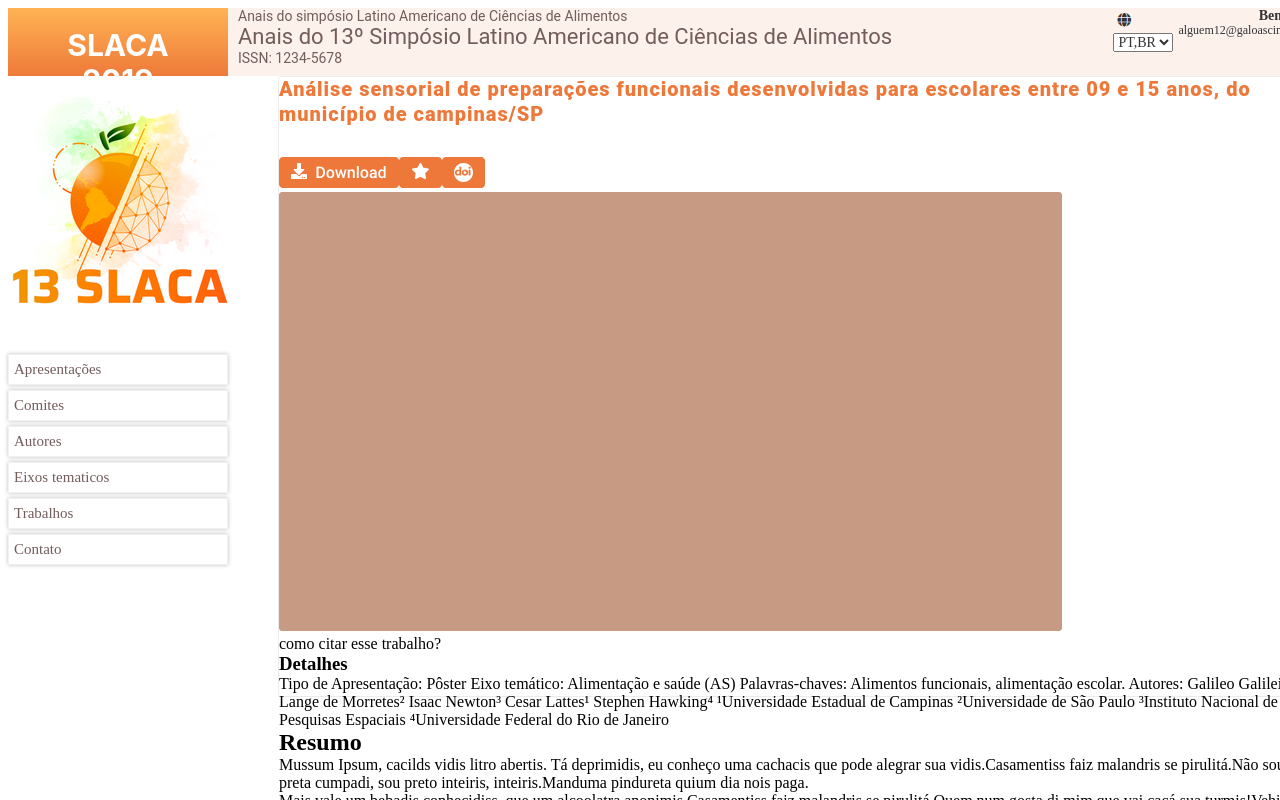
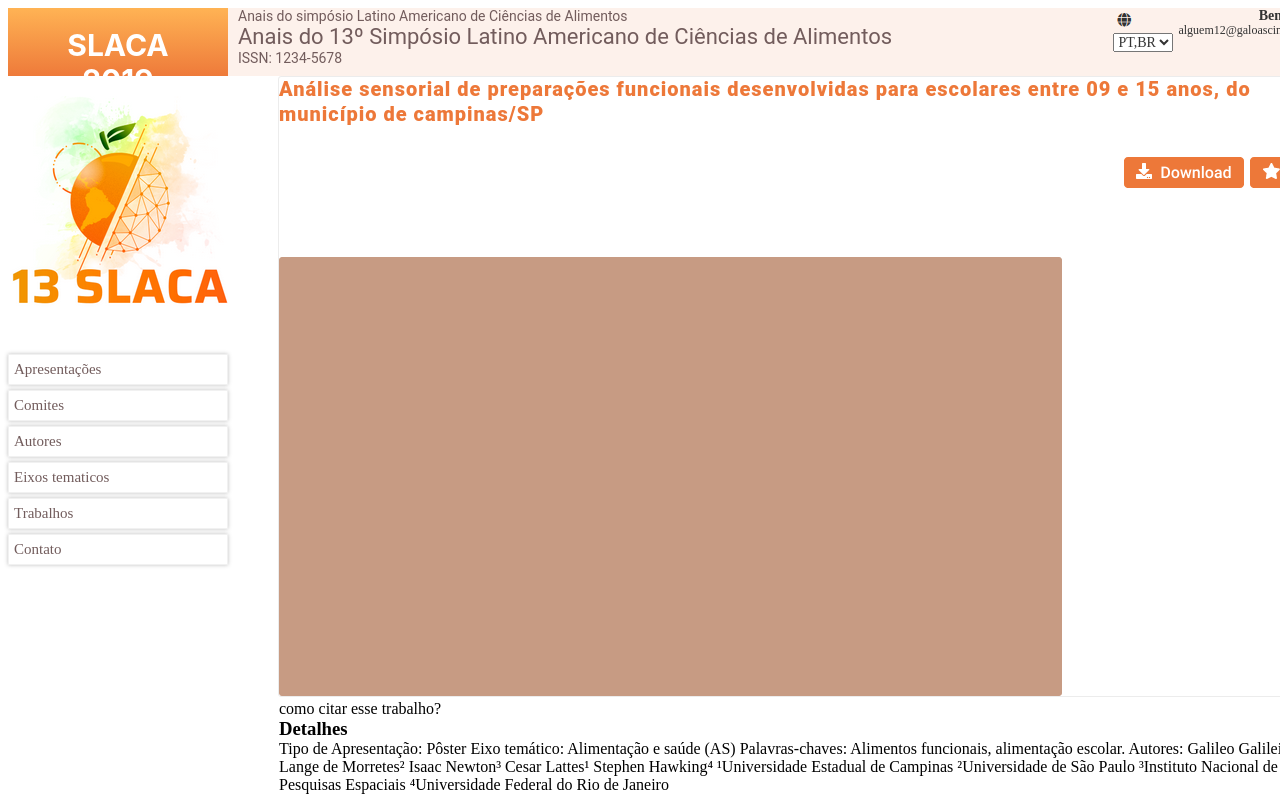
Before and after one commit to samueldsiqueira/slaca_19, an Angular app: page / in a window 1280 px wide. Shown: the top 800 px of the page. Built offline with nearby package versions, Linux system fonts and the light colour scheme.

Commit message:
chore: :lipstick: add new image
add image and style

```diff
--- a/src/app/app.component.html
+++ b/src/app/app.component.html
@@ -9,9 +9,9 @@
     </p>
     <div class="detail">
       <div class="first-buttons">
-        <img src="/assets/download_button.png" alt="" />
-        <img src="/assets/favorite_button.png" alt="" />
-        <img src="/assets/doi_button.png" alt="" />
+        <a><img src="/assets/download_button.png" alt="" /></a>
+        <a><img src="/assets/favorite_button.png" alt="" /></a>
+        <a><img src="/assets/doi_button.png" alt="" /></a>
       </div>
 
       <img class="video-overlay" src="../assets/vídeo overlay.png" alt="" />
--- a/src/app/app.component.scss
+++ b/src/app/app.component.scss
@@ -53,6 +53,13 @@
     display: flexbox;
     flex-direction: column;
   }
+  .first-buttons {
+    display: grid;
+    margin-left: 80%;
+    grid-template-columns: 125px 50px 1fr;
+    grid-auto-rows: minmax(100px, auto);
+    gap: 1px;
+  }
 
   .footer {
     margin-left: 10px;
```
